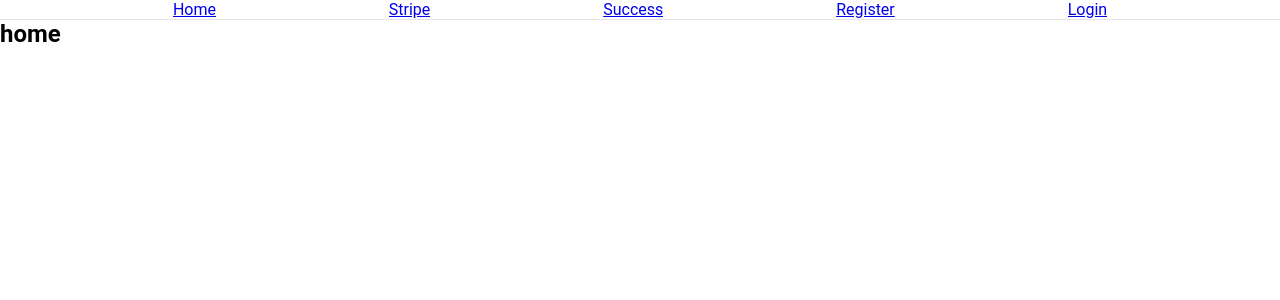
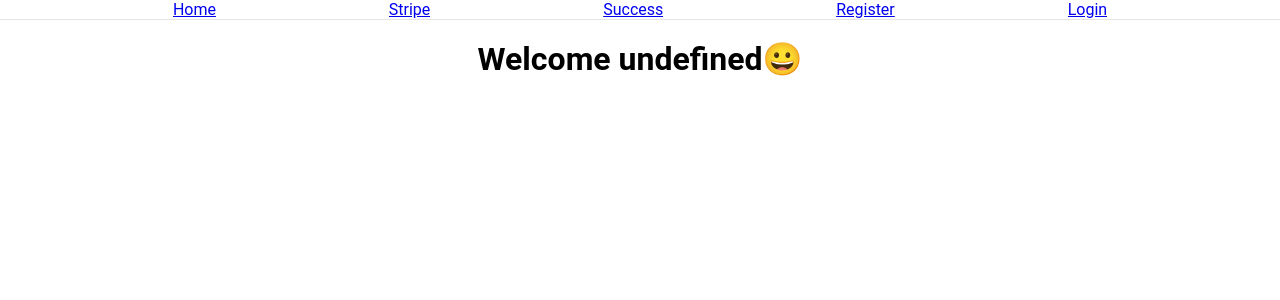
Before and after one commit to Team-TrailBlazers/Mental-Ease-Fronted, a React (Vite) app: page /home in a window 1280 px wide. Shown: the top 300 px of the page. Built offline with nearby package versions, Linux system fonts and the light colour scheme.

Commit message:
ready to code the home page

```diff
--- a/src/App.jsx
+++ b/src/App.jsx
@@ -3,10 +3,10 @@ import "./App.css";
 import { ToastContainer } from "react-toastify";
 import StripePayment from "./Pages/StripePayment";
 import Success from "./Pages/Success";
-import Home from "./Pages/Home";
 import Navbar from "./Components/NavBar/Navbar";
 import Register from "./Pages/Register/Register";
 import Login from "./Pages/Login/Login";
+import { Home } from './Pages/Home/Home';
 
 function App() {
   return (
--- a/src/Pages/Home.jsx
+++ /dev/null
@@ -1,11 +0,0 @@
-import React from "react";
-
-function Home() {
-  return (
-    <div>
-      <h2>home</h2>
-    </div>
-  );
-}
-
-export default Home;
--- a/src/Pages/Home/Home.jsx
+++ b/src/Pages/Home/Home.jsx
@@ -1,7 +1,18 @@
 import React from 'react'
+import { useSelector } from "react-redux";
 
 export const Home = () => {
+    const userData = useSelector((state) => state.user.user);
   return (
-    <div>Home</div>
+    <div>
+        {
+            !userData ? (
+                <h1>Home, not logged in</h1>
+            ) : (
+                <h1 style={{textAlign: "center", marginTop: "20px"}}>Welcome {userData.FirstName + "😀"}</h1>
+            )
+        }
+
+    </div>
   )
 }
--- a/src/Pages/Register/Register.jsx
+++ b/src/Pages/Register/Register.jsx
@@ -38,7 +38,8 @@ function Register() {
         .then((response) => {
             console.log(response.data.message);
             toast.success(response.data.message, toastStyles.success);
-            // navigate("/auth/login");
+            navigate("/auth/login");
+            reset();
         })
         .catch((error) => {
             // console.log(error.response.data.message);
```
